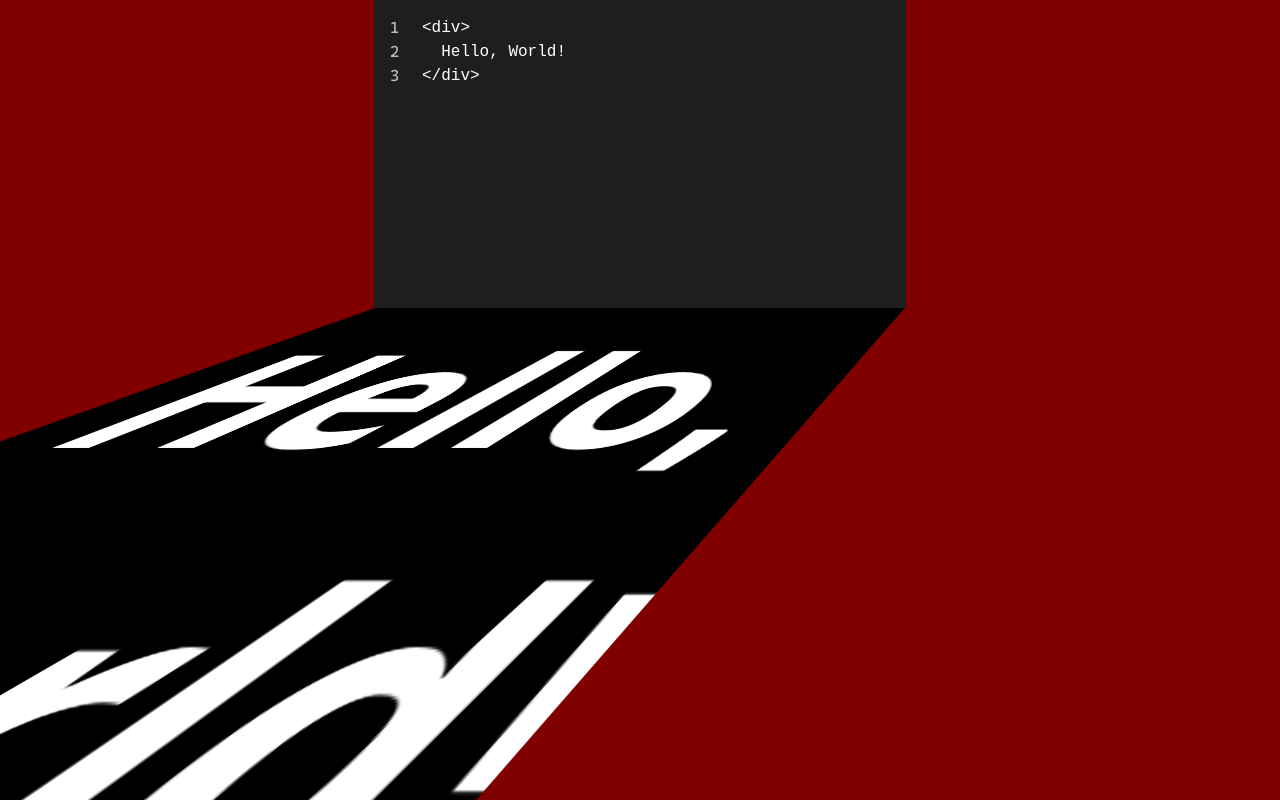
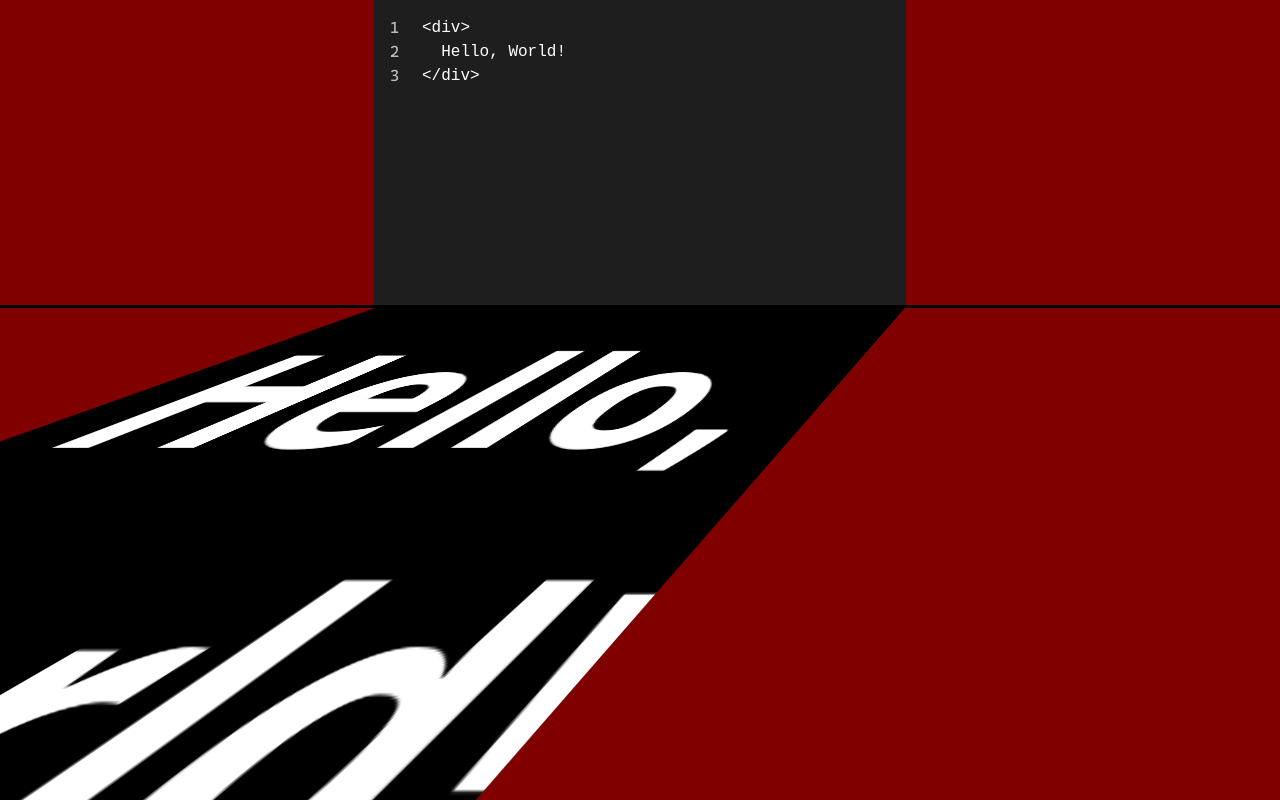
Before and after one commit to interactive-study/vscode, a React (Vite) app: page / in a window 1280 px wide. Built offline with nearby package versions, Linux system fonts and the light colour scheme.

Commit message:
feat: Add outline

```diff
--- a/src/components/Editor/Editor.module.css
+++ b/src/components/Editor/Editor.module.css
@@ -4,6 +4,8 @@
   display: flex;
   justify-content: center;
   font-family: 'Cascadia Code', monospace;
+  border-bottom: 3px solid black;
+  background-color: maroon;
 }
 
 .lineNumContainer {
--- a/src/components/Reflection/Reflection.module.css
+++ b/src/components/Reflection/Reflection.module.css
@@ -5,6 +5,7 @@
   justify-content: center;
   perspective: 300px;
   overflow-y: hidden;
+  background-color: maroon;
 }
 
 .reflection {
--- a/src/styles/App.module.css
+++ b/src/styles/App.module.css
@@ -3,5 +3,4 @@
   height: 100%;
   display: flex;
   flex-direction: column;
-  background-color: maroon;
 }
```
